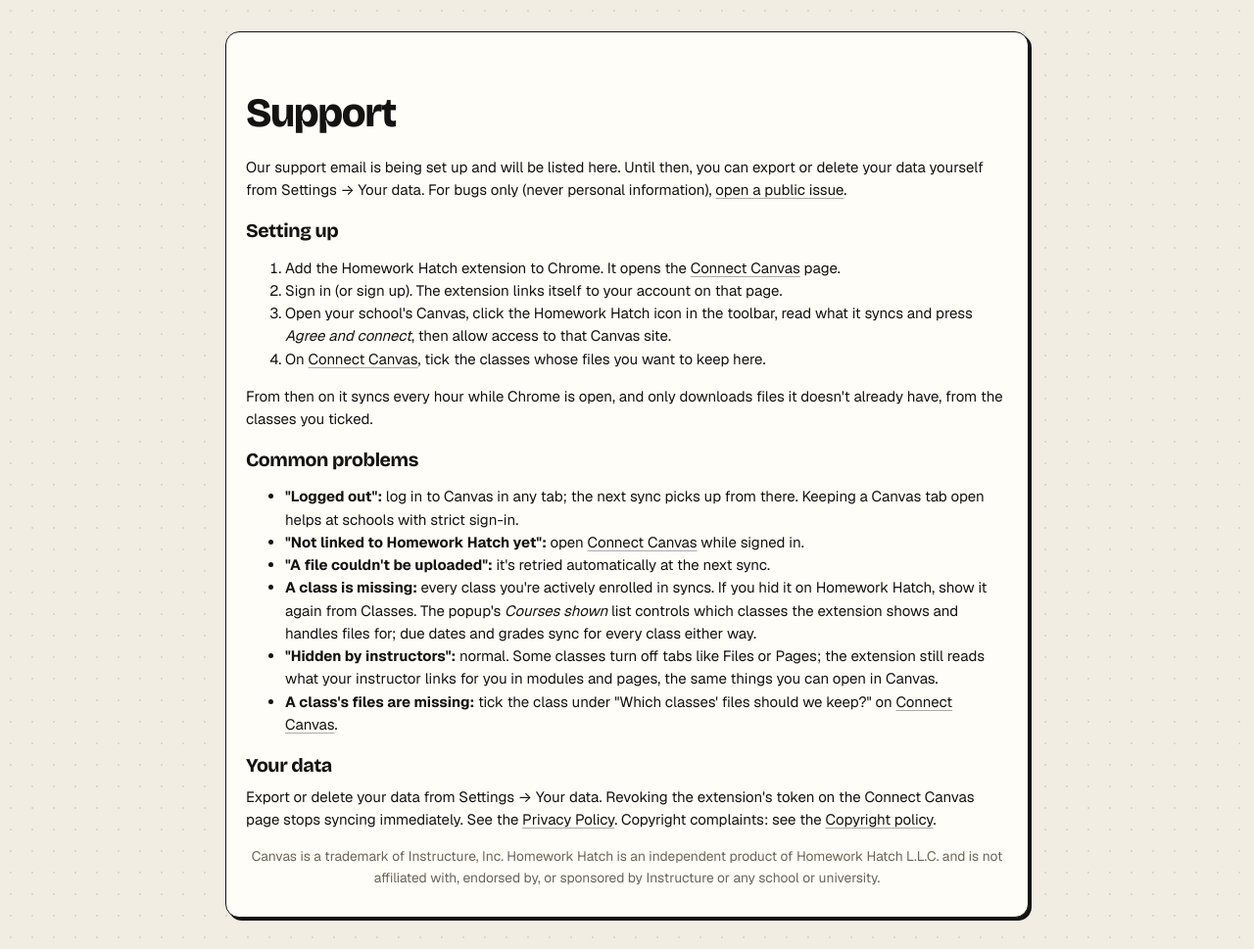
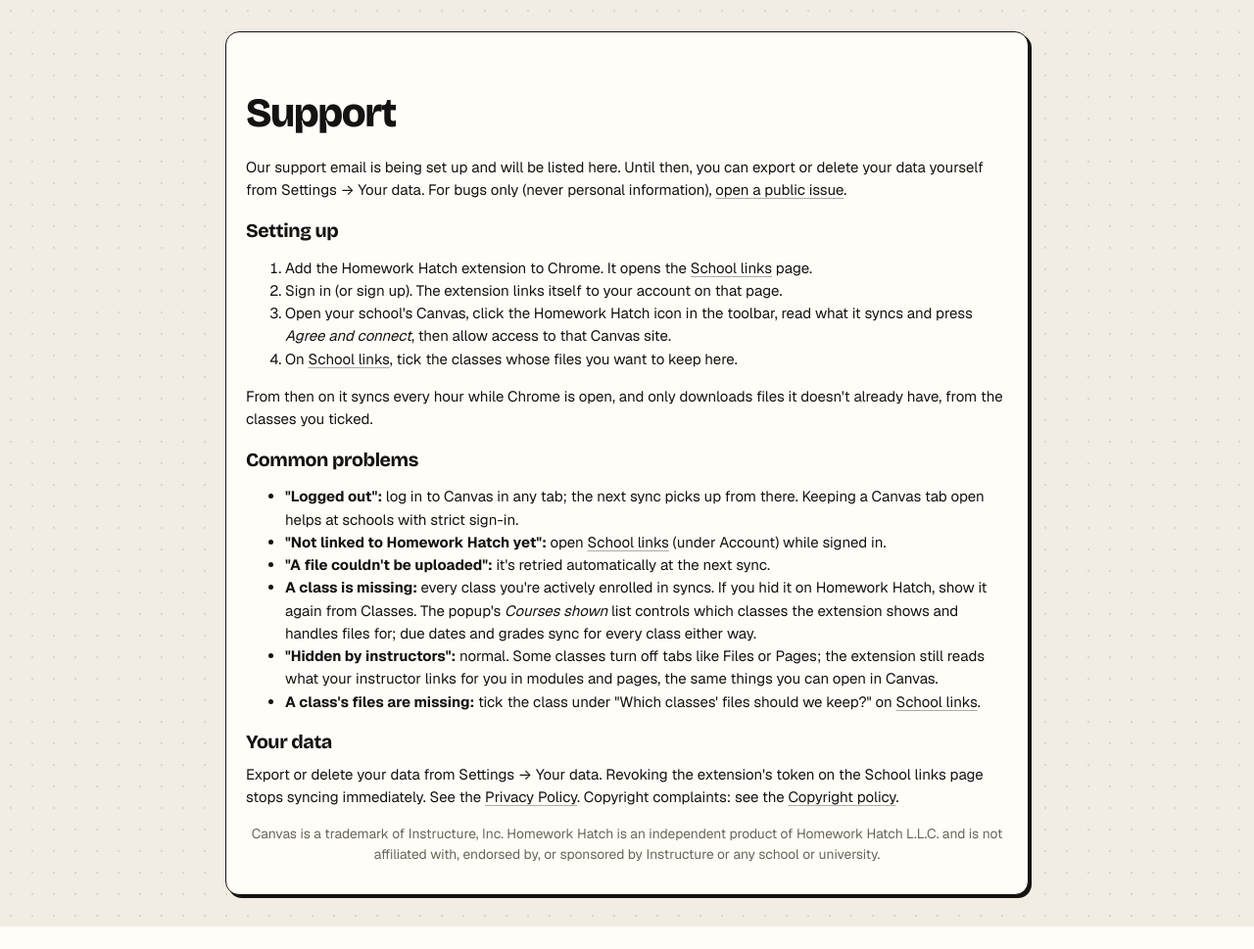
Before and after one commit to Tstansberry81/homeworkhatch, a Flask app: page /support in a window 1280 px wide. Shown: the whole page at 98% size. After the commit the page ends 946 px from the top, so only its background shows below. Run offline with Flask 3, Linux system fonts and the light colour scheme; data that the repository does not hold is empty; some libraries are stand-ins or nearby versions.

Commit message:
Rename the Canvas account tab to School links
The page covers Canvas (extension) and Brightspace, Blackboard, Moodle and
Schoology (calendar links), so the tab, title and links now say School
links / Connect your school. Chat keeps "Connect Canvas": only Canvas
classes have rooms.

Co-Authored-By: Claude Opus 5.5 <noreply@anthropic.com>

```diff
--- a/app/templates/_account_tabs.html
+++ b/app/templates/_account_tabs.html
@@ -1,11 +1,11 @@
-{# One Account area: profile, Canvas, Google, plan, coins and your data, as tabs. #}
+{# One Account area: profile, school links (Canvas and other LMSs), Google, plan, coins and your data, as tabs. #}
 {% from "_icons.html" import icon %}
 {% set ep = request.endpoint or '' %}
 <p class="kicker">Account</p>
 <nav class="tabs" aria-label="Account">
   {% for endpoint, label, ico, on, show in [
     ("settings.profile", "Profile", "user", ep == "settings.profile", true),
-    ("settings.sync", "Canvas", "plug", ep in ("settings.sync", "settings.create_token", "settings.files"), true),
+    ("settings.sync", "School links", "plug", ep in ("settings.sync", "settings.create_token", "settings.files"), true),
     ("settings.integrations_page", "Google", "link", ep.startswith("settings.integration") or ep.startswith("settings.calendar"), integrations_available),
     ("billing.plans", "Plan", "star", ep.startswith("billing."), true),
     ("coins.wallet", "Coins", "coin", ep == "coins.wallet", true),
--- a/app/templates/courses/index.html
+++ b/app/templates/courses/index.html
@@ -22,6 +22,6 @@
   {% endfor %}
 </div>
 {% else %}
-<div class="card">{{ empty("📚", "No classes yet. Connect Canvas to bring them in.", url_for('settings.sync'), "Connect Canvas") }}</div>
+<div class="card">{{ empty("📚", "No classes yet. Connect your school to bring them in.", url_for('settings.sync'), "Connect your school") }}</div>
 {% endif %}
 {% endblock %}
--- a/app/templates/legal/privacy.html
+++ b/app/templates/legal/privacy.html
@@ -67,7 +67,7 @@
   <ul>
     <li><strong>Export:</strong> Settings → Your data downloads your profile, classes (including past ones) and assignments, study sets, quizzes, study plans and sessions, tutor chats, chat messages and coin history. You can download your stored files from each class's Files page, or all at once with the extension's "Download files" button.</li>
     <li><strong>Delete your account:</strong> Settings → Your data deletes your account and everything we store for it: synced data, stored files, study materials, tutor and chat messages, and live-quiz entries. It also disconnects Google. Two things stay: Stripe's own payment records, and events already added to your Google Calendar. To remove upcoming events, turn off Calendar sync before deleting; events for past due dates stay in your calendar.</li>
-    <li><strong>Stop syncing:</strong> revoke the extension's token on the Connect Canvas page, or remove the extension.</li>
+    <li><strong>Stop syncing:</strong> revoke the extension's token on Account → School links, or remove the extension.</li>
     <li><strong>Anything else:</strong> ask us at {{ contact() }} to see, correct or delete your data.</li>
   </ul>
 
--- a/app/templates/legal/support.html
+++ b/app/templates/legal/support.html
@@ -14,25 +14,25 @@
 
   <h2>Setting up</h2>
   <ol>
-    <li>Add the Homework Hatch extension to Chrome. It opens the <a href="{{ url_for('settings.sync') }}">Connect Canvas</a> page.</li>
+    <li>Add the Homework Hatch extension to Chrome. It opens the <a href="{{ url_for('settings.sync') }}">School links</a> page.</li>
     <li>Sign in (or sign up). The extension links itself to your account on that page.</li>
     <li>Open your school's Canvas, click the Homework Hatch icon in the toolbar, read what it syncs and press <em>Agree and connect</em>, then allow access to that Canvas site.</li>
-    <li>On <a href="{{ url_for('settings.sync') }}">Connect Canvas</a>, tick the classes whose files you want to keep here.</li>
+    <li>On <a href="{{ url_for('settings.sync') }}">School links</a>, tick the classes whose files you want to keep here.</li>
   </ol>
   <p>From then on it syncs every hour while Chrome is open, and only downloads files it doesn't already have, from the classes you ticked.</p>
 
   <h2>Common problems</h2>
   <ul>
     <li><strong>"Logged out":</strong> log in to Canvas in any tab; the next sync picks up from there. Keeping a Canvas tab open helps at schools with strict sign-in.</li>
-    <li><strong>"Not linked to Homework Hatch yet":</strong> open <a href="{{ url_for('settings.sync') }}">Connect Canvas</a> while signed in.</li>
+    <li><strong>"Not linked to Homework Hatch yet":</strong> open <a href="{{ url_for('settings.sync') }}">School links</a> (under Account) while signed in.</li>
     <li><strong>"A file couldn't be uploaded":</strong> it's retried automatically at the next sync.</li>
     <li><strong>A class is missing:</strong> every class you're actively enrolled in syncs. If you hid it on Homework Hatch, show it again from Classes. The popup's <em>Courses shown</em> list controls which classes the extension shows and handles files for; due dates and grades sync for every class either way.</li>
     <li><strong>"Hidden by instructors":</strong> normal. Some classes turn off tabs like Files or Pages; the extension still reads what your instructor links for you in modules and pages, the same things you can open in Canvas.</li>
-    <li><strong>A class's files are missing:</strong> tick the class under "Which classes' files should we keep?" on <a href="{{ url_for('settings.sync') }}">Connect Canvas</a>.</li>
+    <li><strong>A class's files are missing:</strong> tick the class under "Which classes' files should we keep?" on <a href="{{ url_for('settings.sync') }}">School links</a>.</li>
   </ul>
 
   <h2>Your data</h2>
-  <p>Export or delete your data from Settings → Your data. Revoking the extension's token on the Connect Canvas page stops syncing immediately. See the <a href="{{ url_for('main.privacy') }}">Privacy Policy</a>. Copyright complaints: see the <a href="{{ url_for('main.copyright') }}">Copyright policy</a>.</p>
+  <p>Export or delete your data from Settings → Your data. Revoking the extension's token on the School links page stops syncing immediately. See the <a href="{{ url_for('main.privacy') }}">Privacy Policy</a>. Copyright complaints: see the <a href="{{ url_for('main.copyright') }}">Copyright policy</a>.</p>
   {% include "_disclaimer.html" %}
 </div>
 {% endmacro %}
--- a/app/templates/settings/sync.html
+++ b/app/templates/settings/sync.html
@@ -1,8 +1,8 @@
 {% extends "base.html" %}
-{% block title %}Connect Canvas{% endblock %}
+{% block title %}School links{% endblock %}
 {% block content %}
 {% include "_account_tabs.html" %}
-<div class="page-head"><div><h1>Connect Canvas</h1><p class="muted">Homework Hatch reads your Canvas through a small browser extension that runs in your browser while you're signed in to Canvas. Your school password never reaches us. On Brightspace, Blackboard, Moodle or Schoology? <a href="#calendar-links">Add your calendar link</a>.</p></div></div>
+<div class="page-head"><div><h1>Connect your school</h1><p class="muted">On Canvas, Homework Hatch reads your classes through a small browser extension that runs in your browser while you're signed in to Canvas. On Brightspace, Blackboard, Moodle or Schoology, <a href="#calendar-links">add your calendar link</a> to bring in your due dates. Your school password never reaches us.</p></div></div>
 
 {% if accounts %}
 <div class="card mb" style="border-color:var(--ok)">
@@ -84,7 +84,7 @@
       </div>
       <p id="ext-hint" class="small muted" hidden></p>
       {% if link_elsewhere %}
-      <p id="ext-elsewhere" class="small muted" hidden>Already installed, but it isn't found here? Older versions of the extension only talk to <a href="{{ link_elsewhere }}{{ url_for('settings.sync') }}">{{ link_elsewhere.split('://')[1] }}</a>: open Connect Canvas there to link it (you may need to sign in there once).</p>
+      <p id="ext-elsewhere" class="small muted" hidden>Already installed, but it isn't found here? Older versions of the extension only talk to <a href="{{ link_elsewhere }}{{ url_for('settings.sync') }}">{{ link_elsewhere.split('://')[1] }}</a>: open open School links there to link it (you may need to sign in there once).</p>
       {% endif %}
     </div>
     <div class="card" id="install">
```
Also changed, not shown: README.md.
